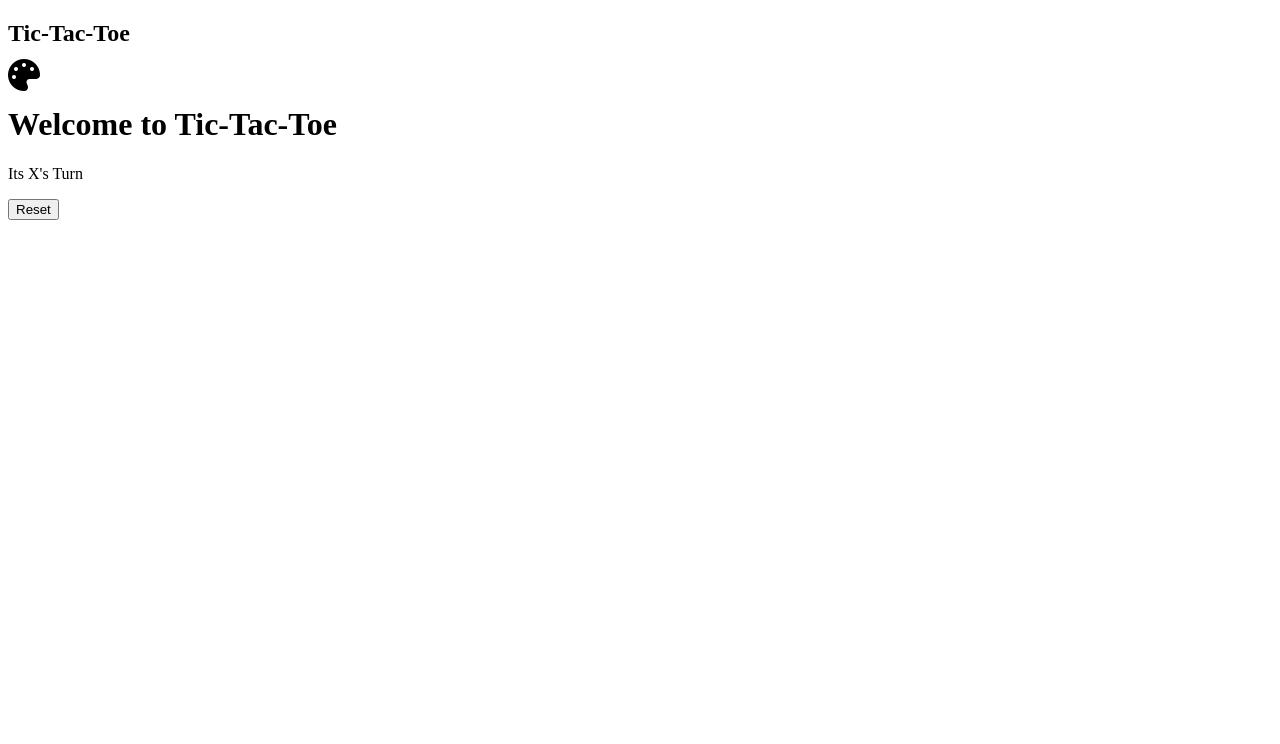
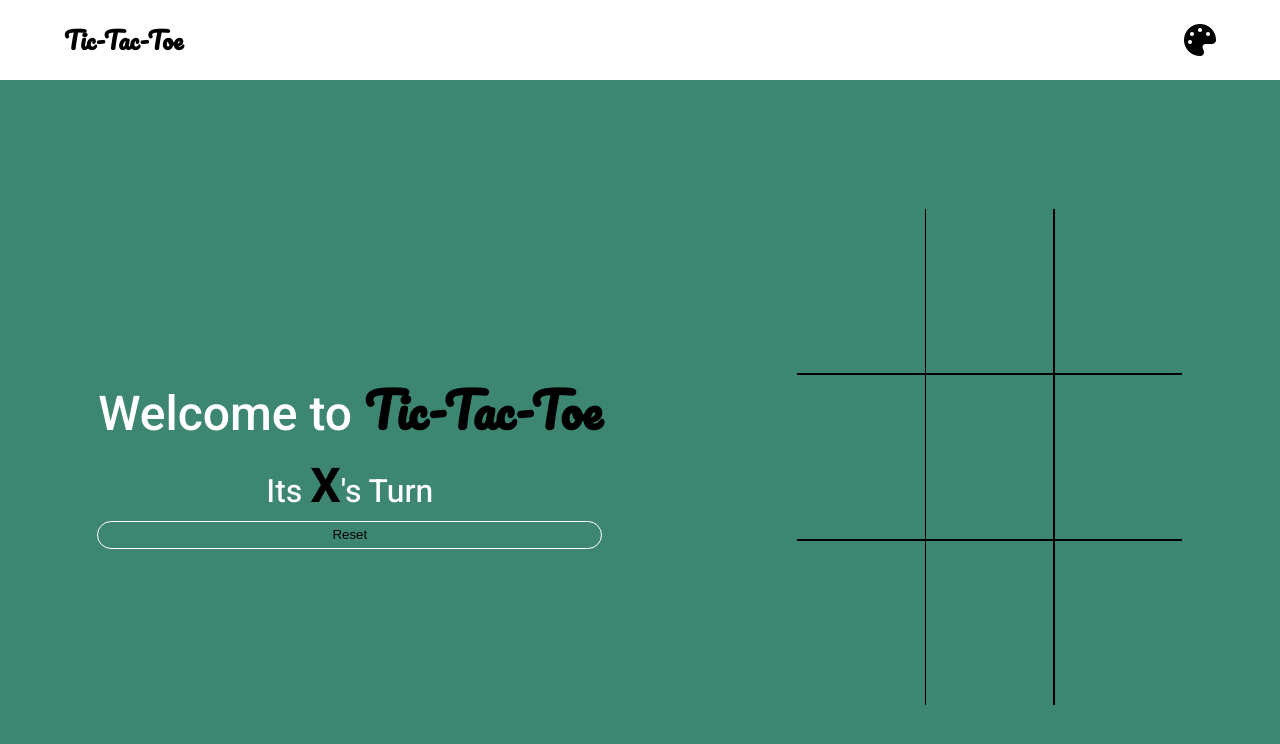
Before and after one commit to aaiiztony/tictactoe, a plain HTML site: page index.html in a window 1280 px wide. Drawn offline with Linux system fonts and the light colour scheme; the site is published under a folder, as on GitHub Pages, so addresses that start at the root find nothing; a web font is replaced by a local one.

Commit message:
added css files to src folder

```diff
--- a/index.html
+++ b/index.html
@@ -6,8 +6,8 @@
     <meta http-equiv="X-UA-Compatible" content="IE=edge">
     <meta name="viewport" content="width=device-width, initial-scale=1.0">
     <title>Tic-Tac-Toe</title>
-    <link rel="stylesheet" href="/css/style.css">
-    <link rel="stylesheet" href="/css/utility.css">
+    <link rel="stylesheet" href="style.css">
+    <link rel="stylesheet" href="utility.css">
 </head>
 
 <body>
```
Also changed, not shown: style.css (renamed from css/style.css), utility.css (renamed from css/utility.css).
